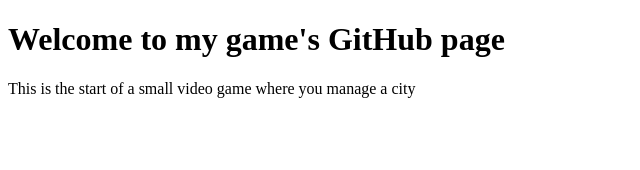
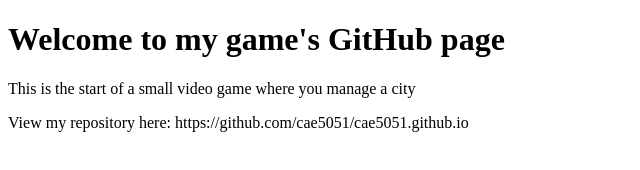
Before and after one commit to cae5051/cae5051.github.io, a plain HTML site: page index.html in a window 1280 px wide. Shown: the whole page, without its empty margins (0-640 px from the left). Drawn offline with Linux system fonts and the light colour scheme.

Commit message:
Update index.html

```diff
--- a/index.html
+++ b/index.html
@@ -7,6 +7,7 @@
 
 <h1>Welcome to my game's GitHub page</h1>
 <p>This is the start of a small video game where you manage a city</p>
+<p>View my repository here: https://github.com/cae5051/cae5051.github.io</p>
 
 </body>
 </html>
```
